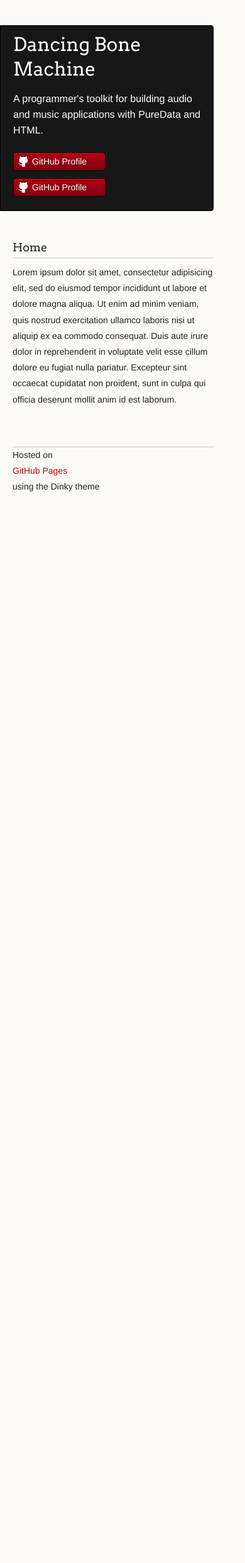
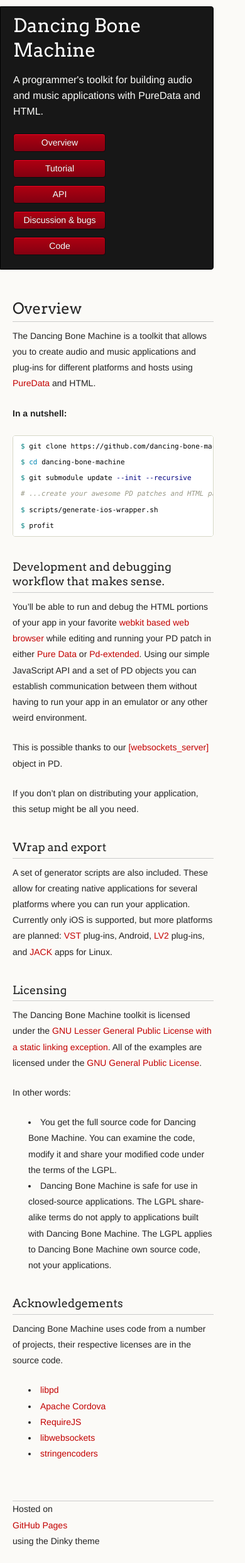
Before and after one commit to dancing-bone-machine/dancing-bone-machine.github.io, a Jekyll site: the page built from index.md, in a window 390 px wide. Shown: the whole page at 63% size. Built offline with Jekyll 4.4.1, drawn with Linux system fonts in a browser that asks for light colours; Markdown is read by kramdown in place of the engine named in the settings; before the commit the page ends 900 px from its top, so only the background shows below that.

Commit message:
tutorial

````diff
--- a/_layouts/default.html
+++ b/_layouts/default.html
@@ -3,7 +3,7 @@
    <head>
       <meta charset="utf-8">
       <meta http-equiv="X-UA-Compatible" content="chrome=1">
-      <title>Dancing Bone Machine | {{ page.title }}</title>
+      <title>{{ page.title }} | Dancing Bone Machine</title>
 
       <link rel="stylesheet" href="stylesheets/styles.css">
       <link rel="stylesheet" href="stylesheets/pygment_trac.css">
@@ -19,8 +19,11 @@
             <h1 class="header">Dancing Bone Machine</h1>
             <p class="header">A programmer's toolkit for building audio and music applications with PureData and HTML.</p>
             <ul>
-               <li><a class="buttons github" href="https://github.com/dancing-bone-machine">GitHub Profile</a></li>
-               <li><a class="buttons github" href="https://github.com/dancing-bone-machine">GitHub Profile</a></li>
+               <li><a class="buttons" href="/">Overview</a></li>
+               <li><a class="buttons" href="/tutorial.html">Tutorial</a></li>
+               <li><a class="buttons" href="/api.html">API</a></li>
+               <li><a class="buttons" href="https://github.com/dancing-bone-machine/dancing-bone-machine/issues">Discussion & bugs</a></li>
+               <li><a class="buttons" href="https://github.com/dancing-bone-machine">Code</a></li>
             </ul>
          </header>
          <section>
--- a/index.md
+++ b/index.md
@@ -1,8 +1,50 @@
 ---
 layout: default
-title: A programmer's toolkit for building audio and music applications with PureData and HTML.
+title: Create music applications with PureData and HTML.
 ---
 
-### Home
+## Overview
 
-Lorem ipsum dolor sit amet, consectetur adipisicing elit, sed do eiusmod tempor incididunt ut labore et dolore magna aliqua. Ut enim ad minim veniam, quis nostrud exercitation ullamco laboris nisi ut aliquip ex ea commodo consequat. Duis aute irure dolor in reprehenderit in voluptate velit esse cillum dolore eu fugiat nulla pariatur. Excepteur sint occaecat cupidatat non proident, sunt in culpa qui officia deserunt mollit anim id est laborum.
+The Dancing Bone Machine is a toolkit that allows you to create audio and music applications and plug-ins for different platforms and hosts using [PureData](http://puredata.info) and HTML.
+
+**In a nutshell:**
+
+``` bash
+$ git clone https://github.com/dancing-bone-machine/dancing-bone-machine.git
+$ cd dancing-bone-machine
+$ git submodule update --init --recursive
+# ...create your awesome PD patches and HTML pages...
+$ scripts/generate-ios-wrapper.sh
+$ profit
+```
+
+### Development and debugging workflow that makes sense.
+
+You'll be able to run and debug the HTML portions of your app in your favorite [webkit based web browser](http://en.wikipedia.org/wiki/WebKit#Use) while editing and running your PD patch in either [Pure Data](http://puredata.info/downloads/pure-data) or [Pd-extended](http://puredata.info/downloads/pd-extended). Using our simple JavaScript API and a set of PD objects you can establish communication between them without having to run your app in an emulator or any other weird environment.
+
+This is possible thanks to our [[websockets_server]](https://github.com/dancing-bone-machine/dancing-bone-machine/tree/master/library/dancing-bone-machine/pd/externals/src/websocket_server) object in PD.
+
+If you don't plan on distributing your application, this setup might be all you need.
+
+### Wrap and export
+
+A set of generator scripts are also included. These allow for creating native applications for several platforms where you can run your application. Currently only iOS is supported, but more platforms are planned: [VST](http://en.wikipedia.org/wiki/Virtual_Studio_Technology) plug-ins, Android, [LV2](http://lv2plug.in/) plug-ins, and [JACK](http://jackaudio.org/) apps for Linux.
+
+### Licensing
+
+The Dancing Bone Machine toolkit is licensed under the [GNU Lesser General Public License with a static linking exception](https://github.com/dancing-bone-machine/dancing-bone-machine/blob/master/COPYING). All of the examples are licensed under the [GNU General Public License](http://www.gnu.org/licenses/gpl.html).
+
+In other words:
+
+* You get the full source code for Dancing Bone Machine. You can examine the code, modify it and share your modified code under the terms of the LGPL.
+* Dancing Bone Machine is safe for use in closed-source applications. The LGPL share-alike terms do not apply to applications built with Dancing Bone Machine. The LGPL applies to Dancing Bone Machine own source code, not your applications.
+
+### Acknowledgements
+
+Dancing Bone Machine uses code from a number of projects, their respective licenses are in the source code.
+
+* [libpd](http://libpd.cc/)
+* [Apache Cordova](http://cordova.apache.org/)
+* [RequireJS](http://requirejs.org)
+* [libwebsockets](http://libwebsockets.org)
+* [stringencoders](http://code.google.com/p/stringencoders)
--- a/stylesheets/styles.css
+++ b/stylesheets/styles.css
@@ -155,7 +155,7 @@
 code, pre {
 	font-family: Monaco, "Bitstream Vera Sans Mono", "Lucida Console", Terminal, monospace;
   color:#000;
-  font-size:14px;
+  font-size:11px;
 }
 
 pre {
@@ -198,7 +198,7 @@
 
 /* Wrapper */
 .wrapper {
-  width:960px;
+  /* width:960px; */
 }
 
 
@@ -218,7 +218,7 @@
 	border-top-right-radius: 4px;
 	border-bottom-right-radius: 4px;
 	padding: 34px 25px 22px 50px;
-	margin: 30px 25px 0 0;
+	margin: 0px 25px 0 0;
 	-webkit-font-smoothing: antialiased;
 }
 
@@ -261,6 +261,8 @@
    line-height: 1em;
    padding: 6px 6px 6px 7px;
 
+   text-align: center;
+
    background: #AF0011;
    background: -moz-linear-gradient(top, #AF0011 0%, #820011 100%);
    background: -webkit-gradient(linear, left top, left bottom, color-stop(0%,#f8f8f8), color-stop(100%,#dddddd));
@@ -289,10 +291,10 @@
 
 a.buttons {
 	-webkit-font-smoothing: antialiased;
-	background: url(../images/arrow-down.png) no-repeat;
+	/* background: url(../images/arrow-down.png) no-repeat; */
 	font-weight: normal;
 	text-shadow: rgba(0, 0, 0, 0.4) 0 -1px 0;
-	padding: 2px 2px 2px 22px;
+	/* padding: 2px 2px 2px 2px; */
 	height: 30px;
 }
 
@@ -309,9 +311,11 @@
 /* Section - for main page content */
 
 section {
-  width:650px;
-  float:right;
+  /* width:650px; */
+  max-width:650px;
+  /* float:right; */
   padding-bottom:50px;
+  margin-left:270px;
 }
 
 
@@ -325,7 +329,7 @@
 	padding-left: 50px;
 }
 
-@media print, screen and (max-width: 960px) {
+@media print, screen and (max-width: 480px) {
 
   div.wrapper {
     width:auto;
@@ -364,7 +368,7 @@
   }
 }
 
-@media print, screen and (max-width: 720px) {
+@media print, screen and (max-width: 480px) {
   body {
     word-wrap:break-word;
   }
````
Also changed, not shown: tutorial.md (added, +185 -0 lines), images/gui.png (added), images/synth.png (added). Lines whose indentation alone changed are shown as unchanged.
